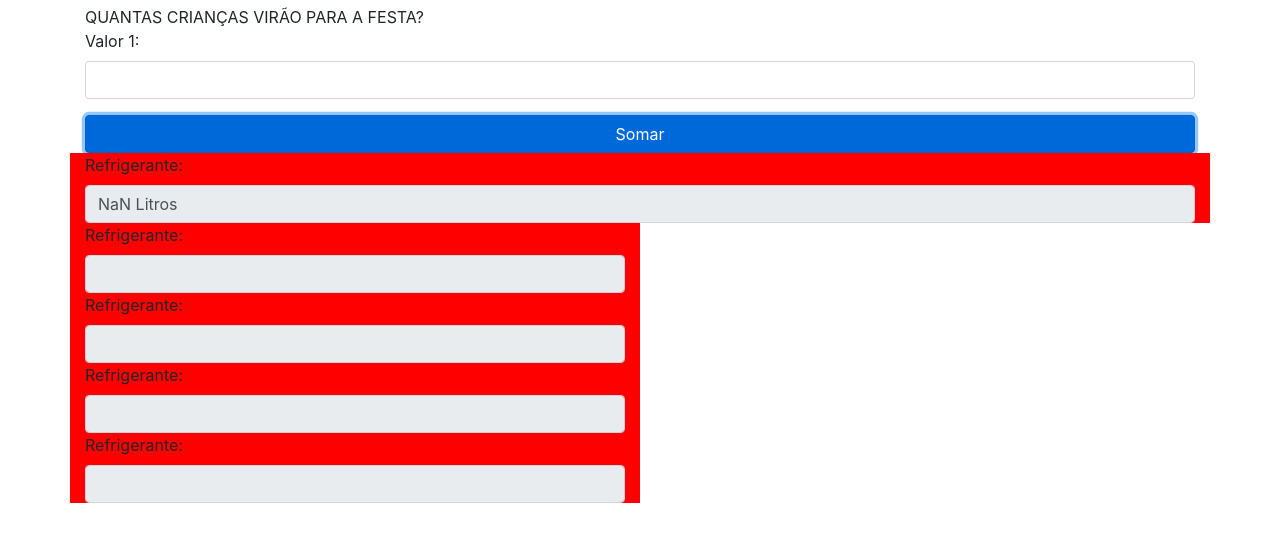
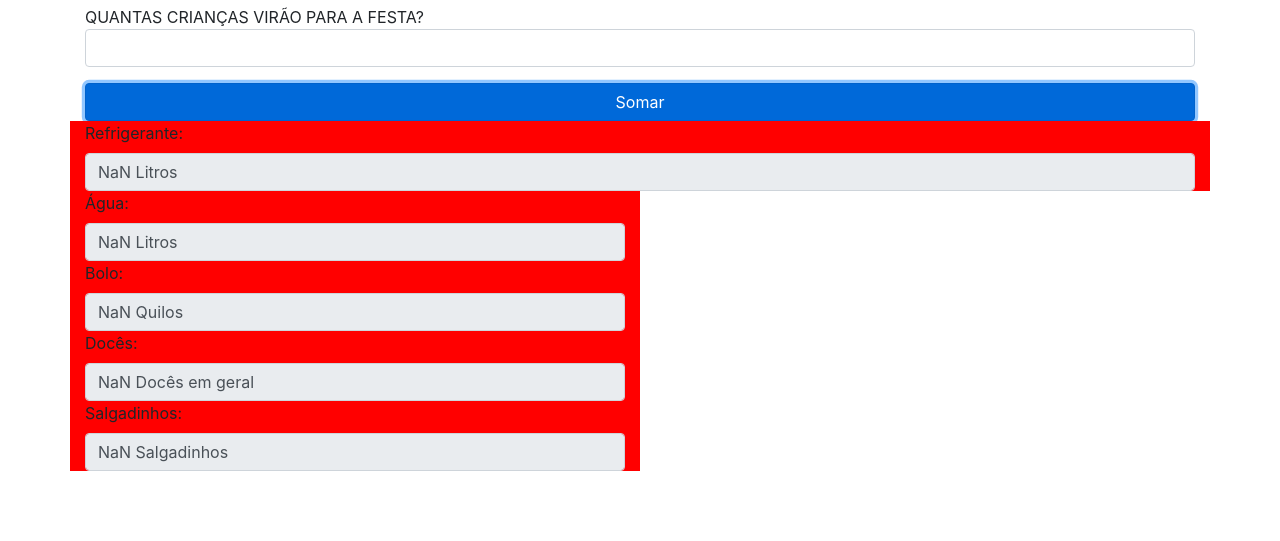
Before and after one commit to Erik-Kaue/projetoFesta, a website: page www/index.html in a window 1280 px wide. Both pictures are taken after a click on the button "Somar". Shown: the part 51-592 px from the top of the page. Drawn offline with Linux system fonts and the light colour scheme.

Commit message:
Java script pronto

```diff
--- a/www/components/script.js
+++ b/www/components/script.js
@@ -6,5 +6,13 @@ window.onload = function(){
   btn.addEventListener("click", function(){
     let resRefri = (parseFloat(valor1.value) * 600) / 1000;
     document.querySelector("#refri").value = resRefri + " Litros";
+    let resAgua = (parseFloat(valor1.value) * 200) / 1000;
+    document.querySelector("#agua").value = resAgua + " Litros";
+    let resBolo = (parseFloat(valor1.value) * 100) / 1000;
+    document.querySelector("#bolo").value = resBolo + " Quilos";
+    let resDoce = parseFloat(valor1.value) * 3;
+    document.querySelector('#doce').value = resDoce + " Docês em geral";
+    let resSalgado = parseFloat(valor1.value) * 10;
+    document.querySelector("#salgado").value = resSalgado + " Salgadinhos";
 });
 }
--- a/www/index.html
+++ b/www/index.html
@@ -25,7 +25,6 @@
 
             <p1>QUANTAS CRIANÇAS VIRÃO PARA A FESTA?</p1>
             <div class="form-group">
-              <label for="">Valor 1:</label>
               <input type="text" class="form-control" id="valor1">
             </div>
           <button class="btn btn-primary btn-block" id="btn">Somar</button>
@@ -42,26 +41,26 @@
       </div>
       <div class="row">
         <div class="col-6 sla">
-          <label for="">Refrigerante:</label>
-            <input type="text" class="form-control" id="refri" readonly>
+          <label for="">Água:</label>
+            <input type="text" class="form-control" id="agua" readonly>
         </div>
       </div>
       <div class="row">
         <div class="col-6 sla">
-          <label for="">Refrigerante:</label>
-            <input type="text" class="form-control" id="refri" readonly>
+          <label for="">Bolo:</label>
+            <input type="text" class="form-control" id="bolo" readonly>
         </div>
       </div>
       <div class="row">
         <div class="col-6 sla">
-          <label for="">Refrigerante:</label>
-            <input type="text" class="form-control" id="refri" readonly>
+          <label for="">Docês:</label>
+            <input type="text" class="form-control" id="doce" readonly>
         </div>
       </div>
       <div class="row">
         <div class="col-6 sla">
-          <label for="">Refrigerante:</label>
-            <input type="text" class="form-control" id="refri" readonly>
+          <label for="">Salgadinhos:</label>
+            <input type="text" class="form-control" id="salgado" readonly>
         </div>
       </div>
     </div>
```
